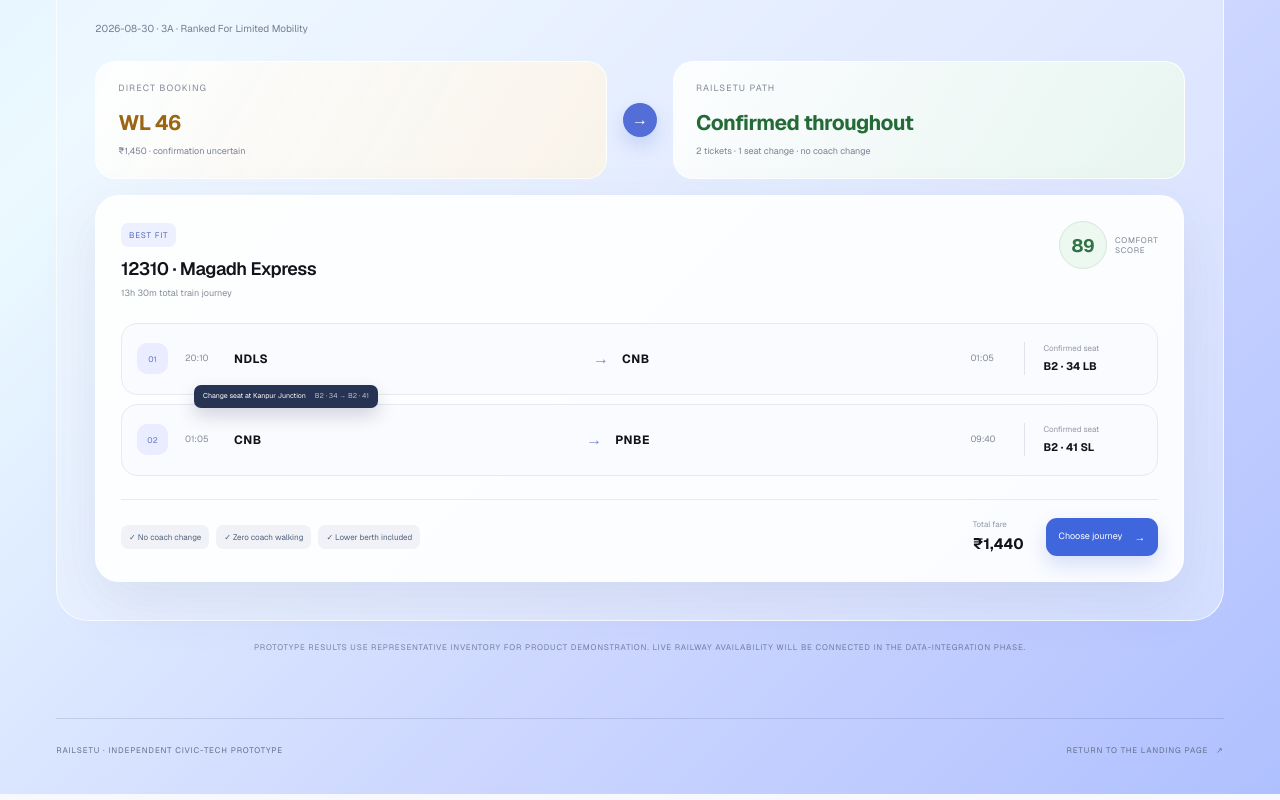
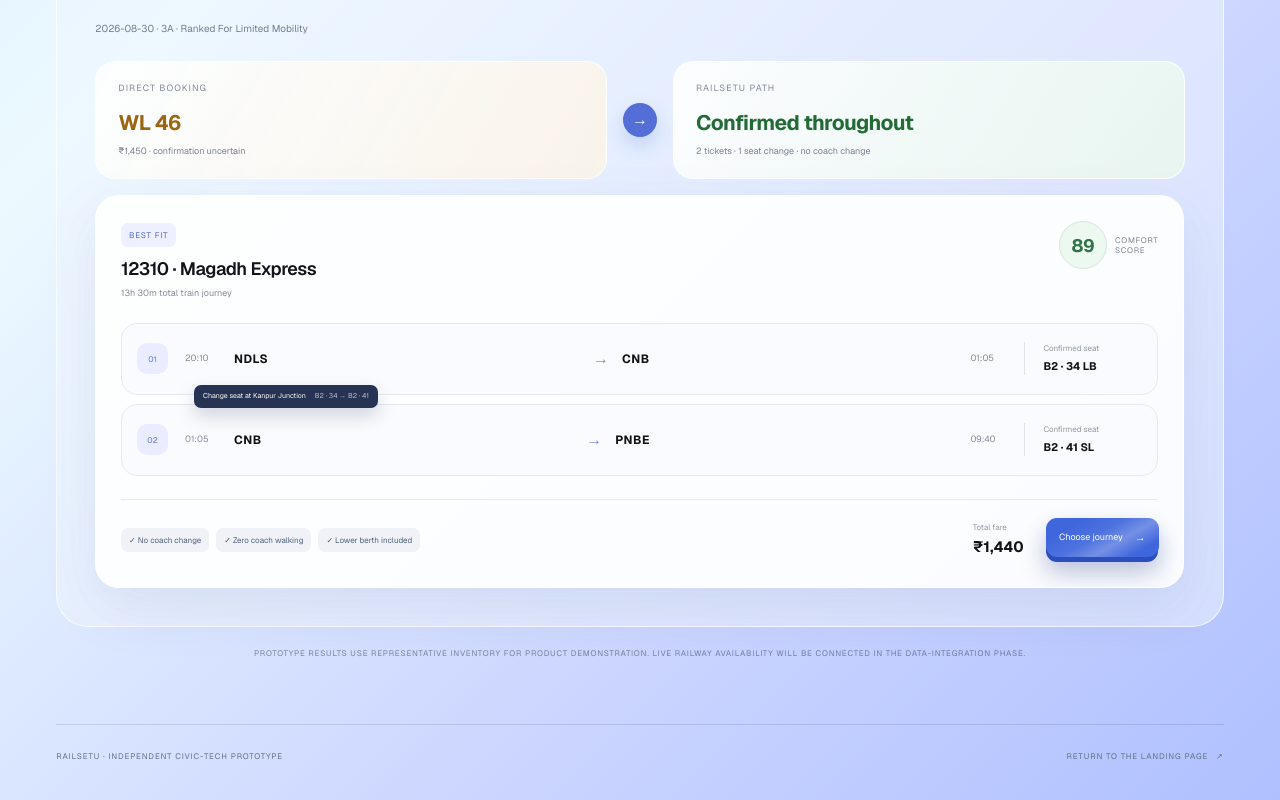
Before and after one commit to anki0476/railsetu, a Next.js app: page /planner in a window 1280 px wide. Shown: the part 1001-1801 px from the top of the page. Built offline with nearby package versions, Linux system fonts and the light colour scheme.

Commit message:
Add tactile effect to planner choices

```diff
--- a/app/components/journey-planner.tsx
+++ b/app/components/journey-planner.tsx
@@ -28,6 +28,12 @@ const submitStyle = {
   '--tactile-depth': '7px',
   '--tactile-base': '#0b1229',
   '--glare-opacity': 0.3,
+} as CSSProperties;
+
+const choiceStyle = {
+  '--tactile-depth': '6px',
+  '--tactile-base': '#294cb9',
+  '--glare-opacity': 0.28,
 } as CSSProperties;
 
 const money = new Intl.NumberFormat('en-IN', {
@@ -195,7 +201,16 @@ export default function JourneyPlanner() {
                     <div className="planner-solution-footer">
                       <div className="planner-highlights">{solution.highlights.map((highlight) => <span key={highlight}>✓ {highlight}</span>)}</div>
                       <div className="planner-fare"><small>Total fare</small><strong>{money.format(solution.fare)}</strong></div>
-                      <button type="button" onClick={() => setSelectedJourney(selected ? null : solution.id)}>{selected ? 'Selected ✓' : 'Choose journey'} <span>→</span></button>
+                      <span className="tactile-wrap planner-choice-wrap" style={choiceStyle}>
+                        <span className="tactile-base" aria-hidden="true" />
+                        <button
+                          className="tactile-cap glare-surface"
+                          type="button"
+                          onClick={() => setSelectedJourney(selected ? null : solution.id)}
+                        >
+                          {selected ? 'Selected ✓' : 'Choose journey'} <span>→</span>
+                        </button>
+                      </span>
                     </div>
                   </article>
                 );
--- a/app/globals.css
+++ b/app/globals.css
@@ -337,7 +337,7 @@ html.railsetu-cursor-enabled [role='button'] {
 .planner-solution-topline { display:flex; justify-content:space-between; align-items:start; gap:20px; }.planner-rank { display:inline-block; margin-bottom:8px; padding:6px 8px; border-radius:7px; color:#5669bd; background:#edf0ff; font-size:8px; text-transform:uppercase; letter-spacing:.11em; }.planner-solution h3 { margin:0; font-size:18px; letter-spacing:-.025em; font-weight:580; }.planner-solution-topline p { margin:5px 0 0; color:#858b98; font-size:9px; }
 .planner-comfort { display:flex; align-items:center; gap:8px; }.planner-comfort strong { display:grid; place-items:center; width:48px; height:48px; border:1px solid #d6e7da; border-radius:50%; color:#327248; background:#edf8f0; font-size:18px; }.planner-comfort span { color:#7f8795; font-size:8px; line-height:1.25; text-transform:uppercase; letter-spacing:.08em; }
 .planner-leg-list { display:grid; gap:9px; margin-top:22px; }.planner-leg { position:relative; display:grid; grid-template-columns:34px 1fr auto; gap:14px; align-items:center; min-height:72px; padding:12px 15px; border:1px solid #e6e9f1; border-radius:16px; background:#fafbfe; }.planner-leg-number { display:grid; place-items:center; width:31px; height:31px; border-radius:10px; color:#6274c8; background:#e9edff; font-size:8px; }.planner-leg-route { display:grid; grid-template-columns:40px auto 24px auto 40px; gap:9px; align-items:center; }.planner-leg-route span { color:#858c99; font-size:9px; }.planner-leg-route strong { font-size:12px; letter-spacing:.05em; }.planner-leg-route i { color:#7a88c8; font-style:normal; text-align:center; }.planner-seat { min-width:118px; padding-left:18px; border-left:1px solid #e0e3eb; }.planner-seat small,.planner-seat strong { display:block; }.planner-seat small { color:#9298a4; font-size:8px; }.planner-seat strong { margin-top:4px; font-size:11px; }.planner-change-note { position:absolute; z-index:2; left:72px; bottom:-14px; display:flex; align-items:center; gap:9px; padding:6px 9px; border-radius:7px; color:white; background:#263352; box-shadow:0 8px 18px rgba(28,41,79,.18); font-size:7px; }.planner-change-note span { color:rgba(255,255,255,.68); }
-.planner-solution-footer { display:grid; grid-template-columns:1fr auto auto; gap:22px; align-items:center; margin-top:23px; padding-top:18px; border-top:1px solid #e7eaf1; }.planner-highlights { display:flex; flex-wrap:wrap; gap:7px; }.planner-highlights span { padding:6px 8px; border-radius:7px; color:#506179; background:#f0f2f7; font-size:8px; }.planner-fare small,.planner-fare strong { display:block; }.planner-fare small { color:#9298a4; font-size:8px; }.planner-fare strong { margin-top:3px; font-size:15px; }.planner-solution-footer button { display:inline-flex; align-items:center; gap:12px; padding:11px 13px; border:0; border-radius:11px; color:white; background:#3f66dc; box-shadow:0 9px 20px rgba(63,102,220,.2); font:inherit; font-size:9px; cursor:pointer; transition:.2s ease; }.planner-solution-footer button:hover { background:#3459cb; transform:translateY(-2px); }.planner-solution-footer button span { font-size:11px; }
+.planner-solution-footer { display:grid; grid-template-columns:1fr auto auto; gap:22px; align-items:center; margin-top:23px; padding-top:18px; border-top:1px solid #e7eaf1; }.planner-highlights { display:flex; flex-wrap:wrap; gap:7px; }.planner-highlights span { padding:6px 8px; border-radius:7px; color:#506179; background:#f0f2f7; font-size:8px; }.planner-fare small,.planner-fare strong { display:block; }.planner-fare small { color:#9298a4; font-size:8px; }.planner-fare strong { margin-top:3px; font-size:15px; }.planner-choice-wrap .tactile-base { border-radius:11px; }.planner-solution-footer button { display:inline-flex; align-items:center; gap:12px; padding:11px 13px; border:0; border-radius:11px; color:white; background:#3f66dc; box-shadow:0 9px 20px rgba(63,102,220,.2); font:inherit; font-size:9px; cursor:pointer; transition:.2s ease; }.planner-solution-footer button:hover { background:#3459cb; transform:translateY(-2px); }.planner-solution-footer button span { font-size:11px; }
 .planner-empty { min-height:300px; display:flex; flex-direction:column; align-items:center; justify-content:center; text-align:center; }.planner-empty>span { display:grid; place-items:center; width:44px; height:44px; border-radius:50%; color:#5e70c9; background:#e7ebff; }.planner-empty h3 { margin:20px 0 8px; font-size:24px; letter-spacing:-.035em; }.planner-empty p { max-width:480px; margin:0; color:#747c8e; font-size:11px; line-height:1.6; }.planner-empty button { margin-top:19px; padding:10px 13px; border:1px solid #d9deea; border-radius:10px; color:#4e5d79; background:white; font:inherit; font-size:9px; cursor:pointer; }
 .planner-disclaimer { max-width:820px; margin:20px auto 0; color:rgba(48,59,88,.55); font-size:8px; text-align:center; text-transform:uppercase; letter-spacing:.1em; line-height:1.6; }
 .planner-footer { position:relative; z-index:2; display:flex; justify-content:space-between; align-items:center; max-width:1180px; margin:64px auto 0; padding-top:25px; border-top:1px solid rgba(31,45,80,.13); color:#637086; font-size:8px; text-transform:uppercase; letter-spacing:.11em; }.planner-footer a { display:flex; align-items:center; gap:8px; }.planner-footer i { font-style:normal; }
```
